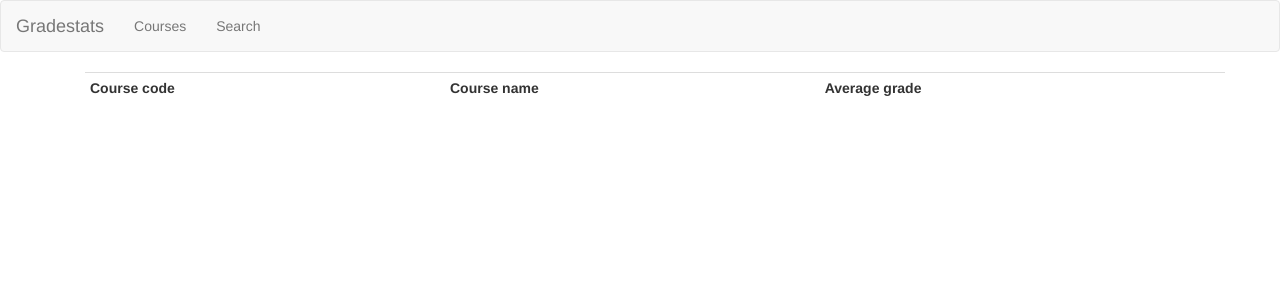
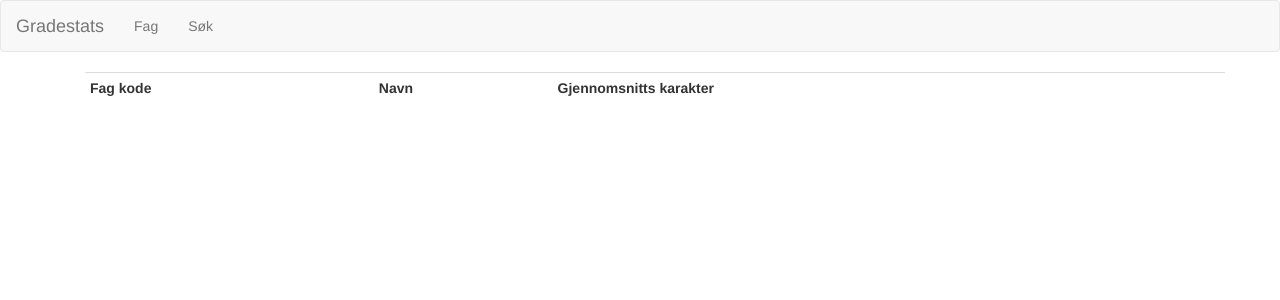
Before and after one commit to Torrib/gradestats, a Django app: page / in a window 1280 px wide. Shown: the top 300 px of the page. Run offline with Django 3.2, Linux system fonts and the light colour scheme; data that the repository does not hold is empty; some libraries are stand-ins or nearby versions.

Commit message:
Translated into norwegian

```diff
--- a/templates/base.html
+++ b/templates/base.html
@@ -25,8 +25,8 @@
 
     <div class="collapse navbar-collapse" id="bs-example-navbar-collapse-1">
       <ul id="navbar" class="nav navbar-nav">
-        <li class="navbar-item"><a href="/index/">Courses</a></li>
-        <li class="navbar-item"><a href="/search/">Search</a></li>
+        <li class="navbar-item"><a href="/index/">Fag</a></li>
+        <li class="navbar-item"><a href="/search/">Søk</a></li>
       </ul>
     </div>
   </div>
--- a/templates/course.html
+++ b/templates/course.html
@@ -5,7 +5,7 @@
 {% block content %}
 <div class="row">
     <div class="col-md-8">
-        <h1>{{ course.code }} - {{ course.english_name }}</h1>
+        <h1>{{ course.code }} - {{ course.norwegian_name }}</h1>
     </div>
 </div>
 <div class="row">
--- a/templates/index.html
+++ b/templates/index.html
@@ -6,14 +6,14 @@
   <div class="col-md-12">
    <table class="table table-condensed">
     <tr>
-     <th>Course code</th>
-     <th>Course name</th>
-     <th>Average grade</th>
+     <th>Fag kode</th>
+     <th>Navn</th>
+     <th>Gjennomsnitts karakter</th>
     </tr>
     {% for course in courses %}
      <tr>
       <td><a href={{ course.get_absolute_url }}>{{ course.code }}</a></td>
-      <td>{{ course.english_name }} <br /> {{ course.norwegian_name }}</td>
+      <td>{{ course.norwegian_name }}</td>
       <td>{{ course.average|floatformat:-2 }}</td>
      </tr>
     {% endfor %}
```
Also changed, not shown: 1 other file.
